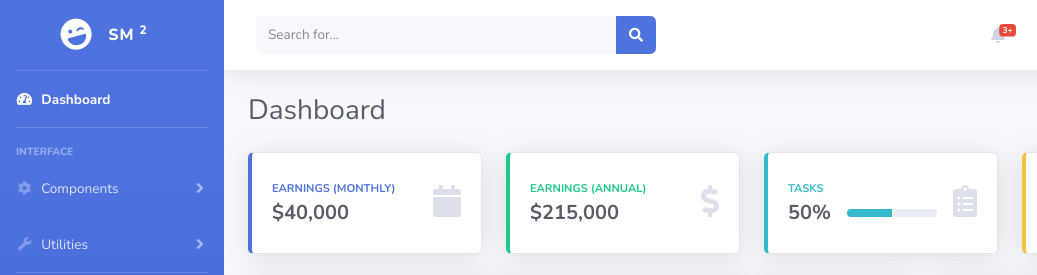
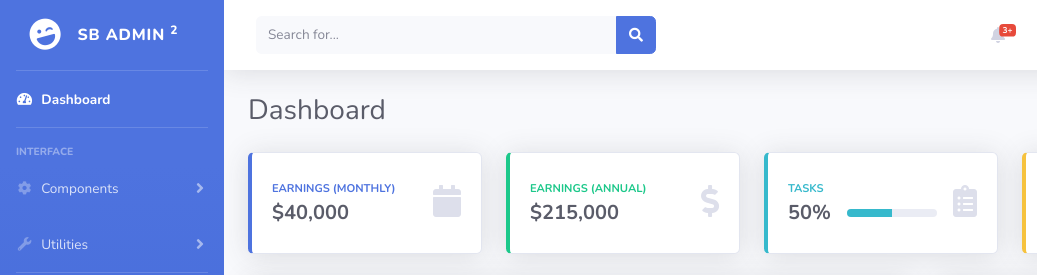
Before and after one commit to samuel-mr/personal-website, a website with bundled scripts: page index.html in a window 1280 px wide. Shown: the top 275 px of the page, 0-1037 px from the left. Built offline with nearby package versions, Linux system fonts and the light colour scheme.

Commit message:
Revert "update title"
This reverts commit 7001f0a9edb28f5e875bfed8350f627058831727.

```diff
--- a/index.html
+++ b/index.html
@@ -34,7 +34,7 @@
                 <div class="sidebar-brand-icon rotate-n-15">
                     <i class="fas fa-laugh-wink"></i>
                 </div>
-                <div class="sidebar-brand-text mx-3">Sm <sup>2</sup></div>
+                <div class="sidebar-brand-text mx-3">SB Admin <sup>2</sup></div>
             </a>
 
             <!-- Divider -->
```
